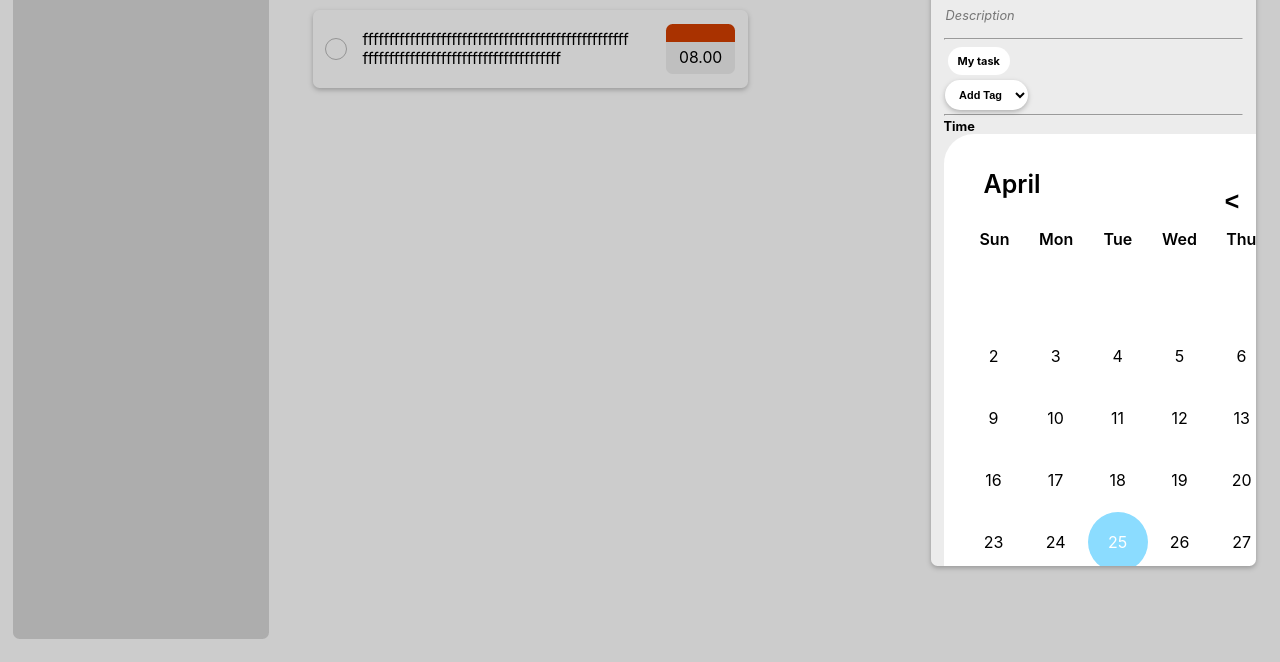
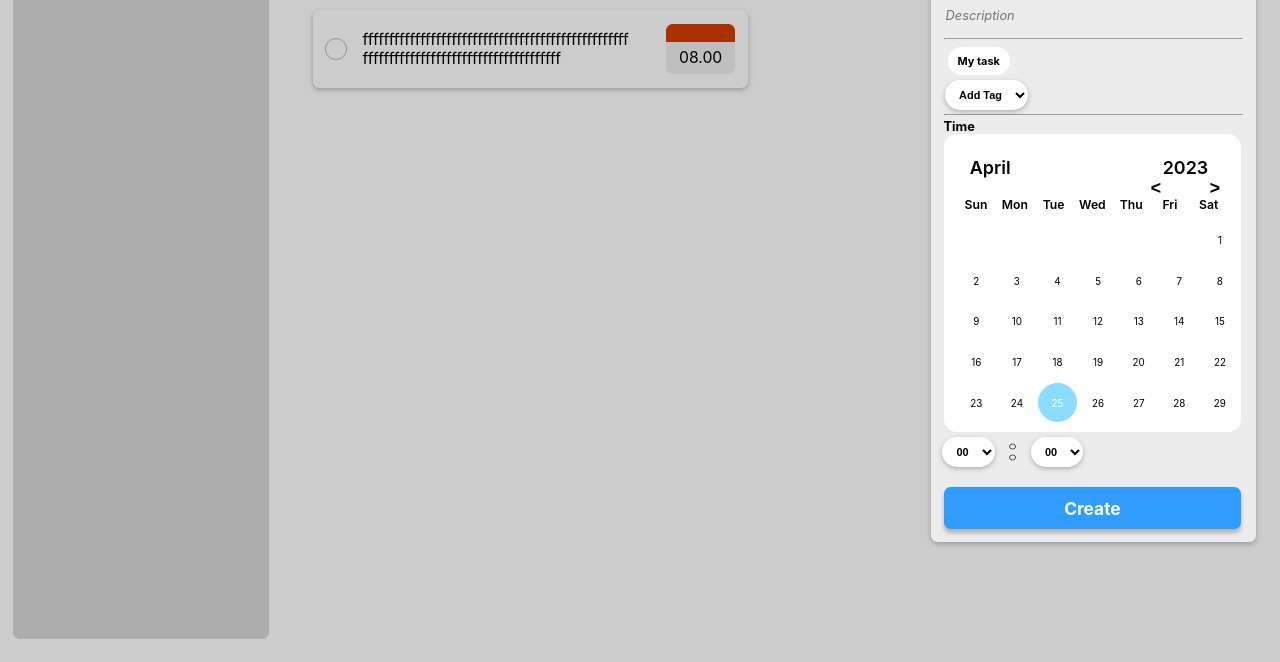
Before and after one commit to Brucennnnn/CEE_FinalProject_G10, a plain HTML site: page frontend/taskpage.html in a window 1280 px wide. Both pictures are taken after a click on the picture 1240 px from the left and 51 px from the top of the page. Shown: the part 138-800 px from the top of the page. Drawn offline with Linux system fonts and the light colour scheme.

Commit message:
adjust css of calendar first time

```diff
--- a/frontend/styles.css
+++ b/frontend/styles.css
@@ -173,11 +173,11 @@ input[type="text"]:focus {
   --color-txt: var(--light-text);
 }
 .calendar {
-  height: max-content;
-  width: max-content;
+  height: 21.21vw;
+  width: 21.21vw;
   background-color: white;
-  border-radius: 30px;
-  padding: 20px;
+  border-radius: 1.024vw;
+  padding: 1.024vw;
   position: relative;
   overflow: hidden;
 }
@@ -188,19 +188,20 @@ input[type="text"]:focus {
   display: flex;
   justify-content: space-between;
   align-items: center;
-  font-size: 25px;
+  font-size: 1.4vw;
   font-weight: 600;
   color: var(--color-txt);
-  padding: 10px;
+  padding: 0.512vw;
 }
 .calendar-body {
-  padding: 10px;
+  padding: 0.512vw;
 }
 .calendar-week-day {
-  height: 50px;
+  height: 2.56vw;
   display: grid;
   grid-template-columns: repeat(7, 1fr);
   font-weight: 600;
+  font-size: 0.955vw;
 }
 .calendar-week-day div {
   display: grid;
@@ -210,16 +211,17 @@ input[type="text"]:focus {
 .calendar-days {
   display: grid;
   grid-template-columns: repeat(7, 1fr);
-  gap: 2px;
+  gap: 0.102vw;
   color: var(--color-txt);
+  font-size: 0.77vw;
 }
 .calendar-days div {
-  width: 50px;
-  height: 50px;
+  width: 2.56vw;
+  height: 2.56vw;
   display: flex;
   align-items: center;
   justify-content: center;
-  padding: 5px;
+  padding: 0.256vw;
   position: relative;
   cursor: pointer;
   animation: to-top 1s forwards;
@@ -239,7 +241,7 @@ input[type="text"]:focus {
 }
 .calendar-days div span:nth-child(1),
 .calendar-days div span:nth-child(3) {
-  width: 2px;
+  width: 0.102;
   height: 0;
   background-color: var(--color-txt);
 }
@@ -258,7 +260,7 @@ input[type="text"]:focus {
 .calendar-days div span:nth-child(2),
 .calendar-days div span:nth-child(4) {
   width: 0;
-  height: 2px;
+  height: 0.102;
   background-color: var(--color-txt);
 }
 /* .calendar-days div:hover span:nth-child(2),
@@ -300,8 +302,8 @@ input[type="text"]:focus {
   display: none;
 }
 .month-picker {
-  padding: 5px 10px;
-  border-radius: 10px;
+  padding: 0.256vw 0.512vw;
+  border-radius: 0.512vw;
   cursor: pointer;
 }
 .month-picker:hover {
@@ -312,19 +314,20 @@ input[type="text"]:focus {
   align-items: center;
 }
 .year-change {
-  height: 40px;
-  width: 40px;
+  height: 1.048vw;
+  width: 1.048vw;
   border-radius: 50%;
   display: grid;
   place-items: center;
-  margin: 0 10px;
+  margin: 0 0.512vw;
   cursor: pointer;
+  margin: 0;
 }
 .year-change:hover {
   background-color: var(--color-hover);
 }
 .calendar-footer {
-  padding: 10px;
+  padding: 0.512vw;
   display: flex;
   justify-content: flex-end;
   align-items: center;
@@ -333,7 +336,7 @@ input[type="text"]:focus {
   display: flex;
 }
 .toggle span {
-  margin-right: 10px;
+  margin-right: 0.512vw;
   color: var(--color-txt);
 }
 .month-list {
@@ -343,14 +346,14 @@ input[type="text"]:focus {
   top: 0;
   left: 0;
   background-color: white;
-  padding: 20px;
+  padding: 1.024vw;
   grid-template-columns: repeat(3, auto);
-  gap: 5px;
+  gap: 0.256vw;
   display: grid;
   transform: scale(1.5);
   visibility: hidden;
   pointer-events: none;
-
+  font-size: 1.02vw;
 }
 .month-list.show {
   transform: scale(1);
@@ -364,8 +367,8 @@ input[type="text"]:focus {
 }
 .month-list > div > div {
   width: 100%;
-  padding: 5px 20px;
-  border-radius: 10px;
+  padding: 0.256vw 1.024vw;
+  border-radius: 0.512vw;
   text-align: center;
   cursor: pointer;
   color: var(--color-txt);
@@ -443,6 +446,7 @@ input[type="text"]:focus {
   display: table-cell;
   text-align: center;
   vertical-align: middle;
+  align-items: center;
   font-weight: bold;
   font-size: 0.862vw;
   height: 1.248vw;
```
Also changed, not shown: frontend/tagbox.html (+4 -1 lines).
